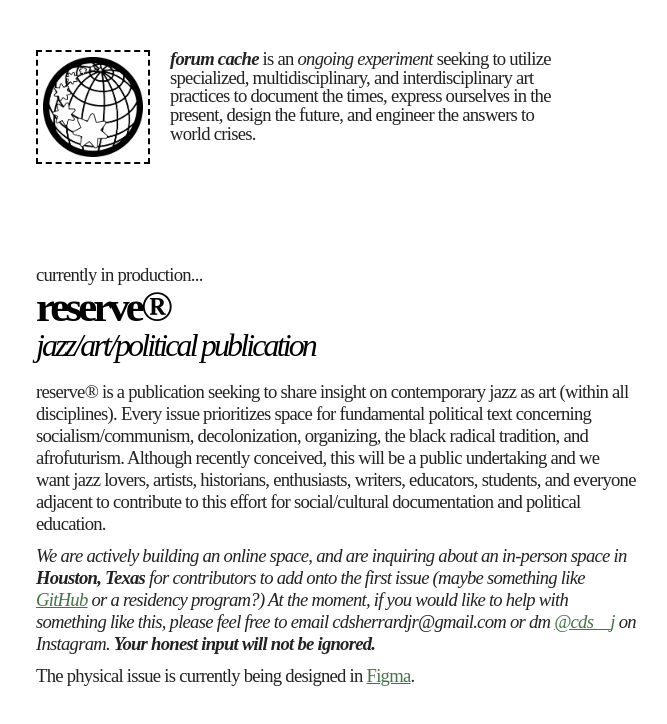
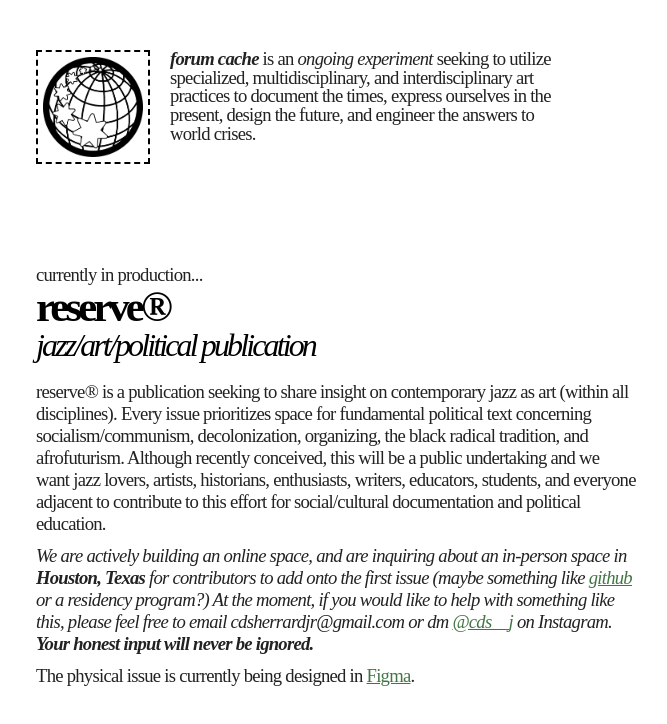
Before and after one commit to cds-j/forum-cache-site, a Next.js app: page / in a window 1280 px wide. Shown: the top 724 px of the page, without its empty margins (46-713 px from the left). Built offline with nearby package versions, Linux system fonts and the light colour scheme; a web font is replaced by a local one.

Commit message:
Changed font color

```diff
--- a/pages/_front.js
+++ b/pages/_front.js
@@ -17,10 +17,10 @@ function Front() {
         <p>
           <i>We are actively building an online space, and are inquiring about an in-person space
           in <b>Houston, Texas</b> for contributors to add onto the first issue (maybe something like <a
-          href="https://github.com" target="_blank" rel="noreferrer">GitHub</a> or a residency program?) At the moment,
+          href="https://github.com" target="_blank" rel="noreferrer">github</a> or a residency program?) At the moment,
           if you would like to help with something like this, please feel free to email cdsherrardjr@gmail.com or
           dm <a href="https://instagram.com/cds__j" target="_blank" rel="noreferrer">@cds__j</a> on
-          Instagram. <b>Your honest input will not be ignored.</b></i>
+          Instagram. <b>Your honest input will never be ignored.</b></i>
         </p>
         <p>
           The physical issue is currently being designed in <a href="https://figma.com" target="_blank" rel="noreferrer">Figma</a>.
--- a/styles/globals.css
+++ b/styles/globals.css
@@ -6,6 +6,7 @@
 body {
   margin: 50px;
   background-color: #ffffff;
+  color: black;
 }
 
 h1,
```
